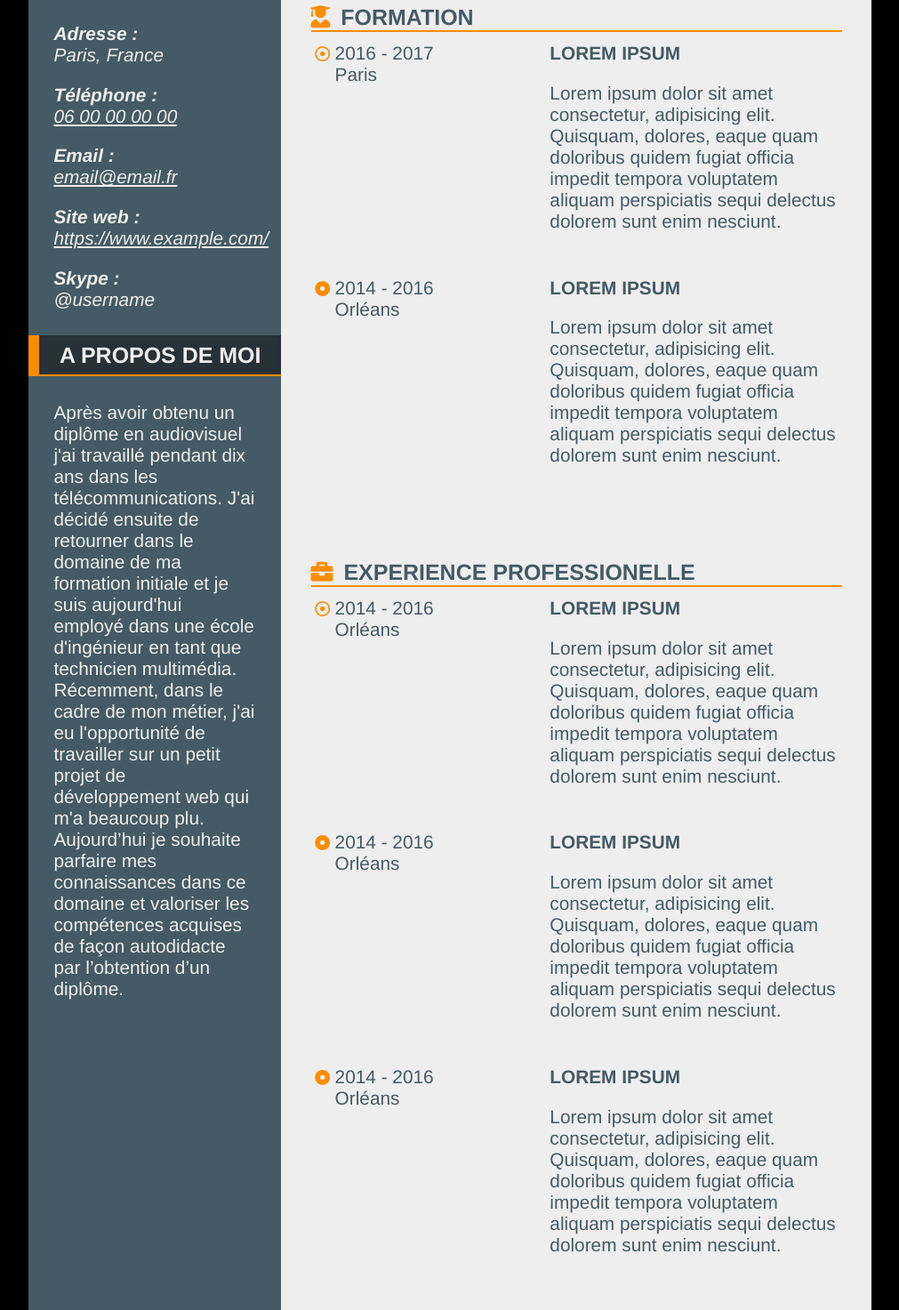
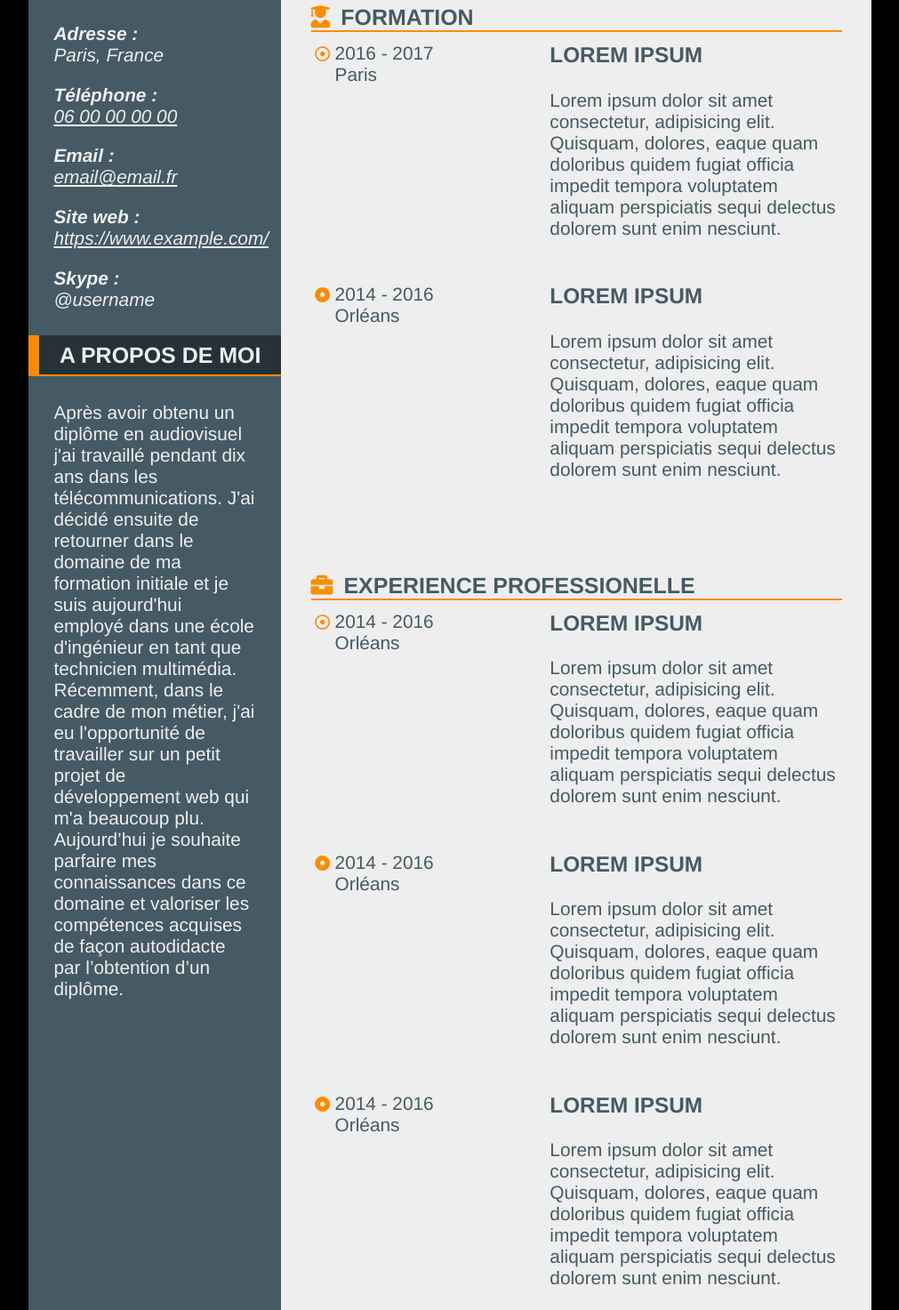
Before and after one commit to Cyri1/rep, a plain HTML site: page index.html in a window 1280 px wide. Shown: the part 317-1790 px from the top of the page at 89% size, without its empty margins (134-1145 px from the left). Drawn offline with Linux system fonts and the light colour scheme.

Commit message:
Signed-off-by: Cyri1 <cyrilmeliard@gmail.com>

```diff
--- a/index.html
+++ b/index.html
@@ -18,7 +18,7 @@
     <div class="container">
         <header id="header">
             <div id="face-bloc">
-                <img id="img-face" src="./face.png">
+                <img id="img-face" src="./face.png" alt="Photo">
             </div>
 
             <div id="name">
@@ -83,7 +83,7 @@
                             </ul>
                         </div>
                         <div class="right-content">
-                            <strong>LOREM IPSUM</strong>
+                            <h3 class="h-article"><strong>LOREM IPSUM</strong></h3>
                             <p> Lorem ipsum dolor sit amet consectetur, adipisicing elit. Quisquam, dolores, eaque quam
                                 doloribus
                                 quidem fugiat officia impedit tempora voluptatem aliquam perspiciatis sequi delectus
@@ -99,7 +99,7 @@
                             </ul>
                         </div>
                         <div class="right-content">
-                            <strong>LOREM IPSUM</strong>
+                            <h3 class="h-article"><strong>LOREM IPSUM</strong></h3>
                             <p> Lorem ipsum dolor sit amet consectetur, adipisicing elit. Quisquam, dolores, eaque quam
                                 doloribus
                                 quidem fugiat officia impedit tempora voluptatem aliquam perspiciatis sequi delectus
@@ -120,7 +120,7 @@
                             </ul>
                         </div>
                         <div class="right-content">
-                            <strong>LOREM IPSUM</strong>
+                            <h3 class="h-article"><strong>LOREM IPSUM</strong></h3>
                             <p> Lorem ipsum dolor sit amet consectetur, adipisicing elit. Quisquam, dolores, eaque quam
                                 doloribus
                                 quidem fugiat officia impedit tempora voluptatem aliquam perspiciatis sequi delectus
@@ -136,7 +136,7 @@
                             </ul>
                         </div>
                         <div class="right-content">
-                            <strong>LOREM IPSUM</strong>
+                            <h3 class="h-article"><strong>LOREM IPSUM</strong></h3>
                             <p> Lorem ipsum dolor sit amet consectetur, adipisicing elit. Quisquam, dolores, eaque quam
                                 doloribus
                                 quidem fugiat officia impedit tempora voluptatem aliquam perspiciatis sequi delectus
@@ -152,7 +152,7 @@
                             </ul>
                         </div>
                         <div class="right-content">
-                            <strong>LOREM IPSUM</strong>
+                            <h3 class="h-article"><strong>LOREM IPSUM</strong></h3>
                             <p> Lorem ipsum dolor sit amet consectetur, adipisicing elit. Quisquam, dolores, eaque quam
                                 doloribus
                                 quidem fugiat officia impedit tempora voluptatem aliquam perspiciatis sequi delectus
@@ -168,14 +168,14 @@
                     </h2>
                     <article id="reco" class="m-content">
                         <div class="left-reco">
-                            LOREM IPSUM<br>
+                            <h3 class="h-article"><strong>LOREM IPSUM</strong></h3>
                             <p>
                                 Lorem ipsum dolor sit amet consectetur, adipisicing elit. Quisquam, dolores, eaque quam
                                 doloribus
                             </p>
                         </div>
                         <div class="right-reco">
-                            LOREM IPSUM<br>
+                            <h3 class="h-article"><strong>LOREM IPSUM</strong></h3>
                             <p>
                                 Lorem ipsum dolor sit amet consectetur, adipisicing elit. Quisquam, dolores, eaque quam
                                 doloribus
--- a/style.css
+++ b/style.css
@@ -65,7 +65,9 @@
         display: flex;
         flex-direction: column;
     }
-
+    .h-article {
+        margin-top: 0;
+    }
     .icons-title {
         margin-right: 2%;
         color: #FB8C00;
```
